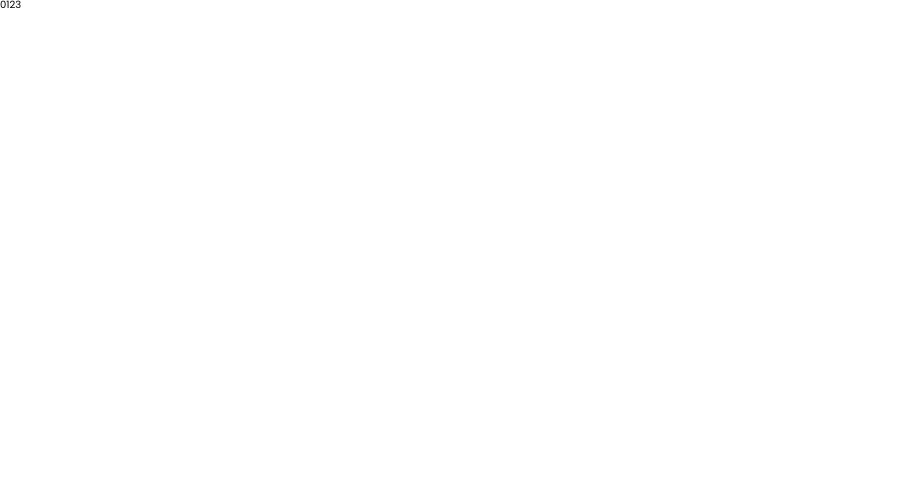
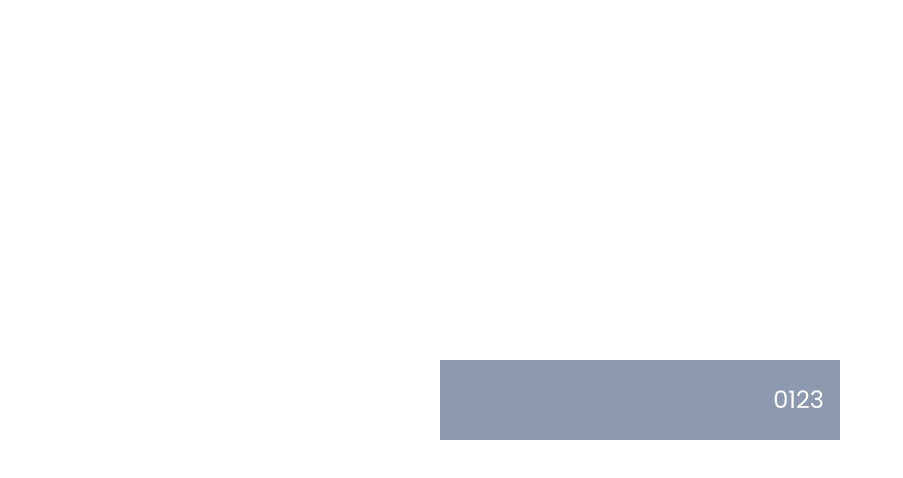
Before and after one commit to shahadat3669/math-magicians, a React (Create React App) app: page / in a window 1280 px wide. Shown: the top 478 px of the page, without its empty margins (0-903 px from the left). Built offline with nearby package versions, Linux system fonts and the light colour scheme.

Commit message:
Add styles for calculator and display.

```diff
--- a/src/App.css
+++ b/src/App.css
@@ -1,39 +1,24 @@
-.App {
-  text-align: center;
+.calculator {
+  position: absolute;
+  top: 50%;
+  left: 50%;
+  transform: translate(-50%, -50%);
+  width: 400px;
 }
 
-.App-logo {
-  height: 40vmin;
-  pointer-events: none;
+.display {
+  background-color: #8d99ae;
+  display: flex;
+  align-items: center;
+  padding: 1rem;
+  color: #fff;
+  height: 80px;
+  border: none;
 }
 
-@media (prefers-reduced-motion: no-preference) {
-  .App-logo {
-    animation: App-logo-spin infinite 20s linear;
-  }
+.display__inner {
+  text-align: right;
+  width: 100%;
+  position: relative;
+  font-size: 1.5rem;
 }
-
-.App-header {
-  background-color: #282c34;
-  min-height: 100vh;
-  display: flex;
-  flex-direction: column;
-  align-items: center;
-  justify-content: center;
-  font-size: calc(10px + 2vmin);
-  color: white;
-}
-
-.App-link {
-  color: #61dafb;
-}
-
-@keyframes App-logo-spin {
-  from {
-    transform: rotate(0deg);
-  }
-
-  to {
-    transform: rotate(360deg);
-  }
-}
```
